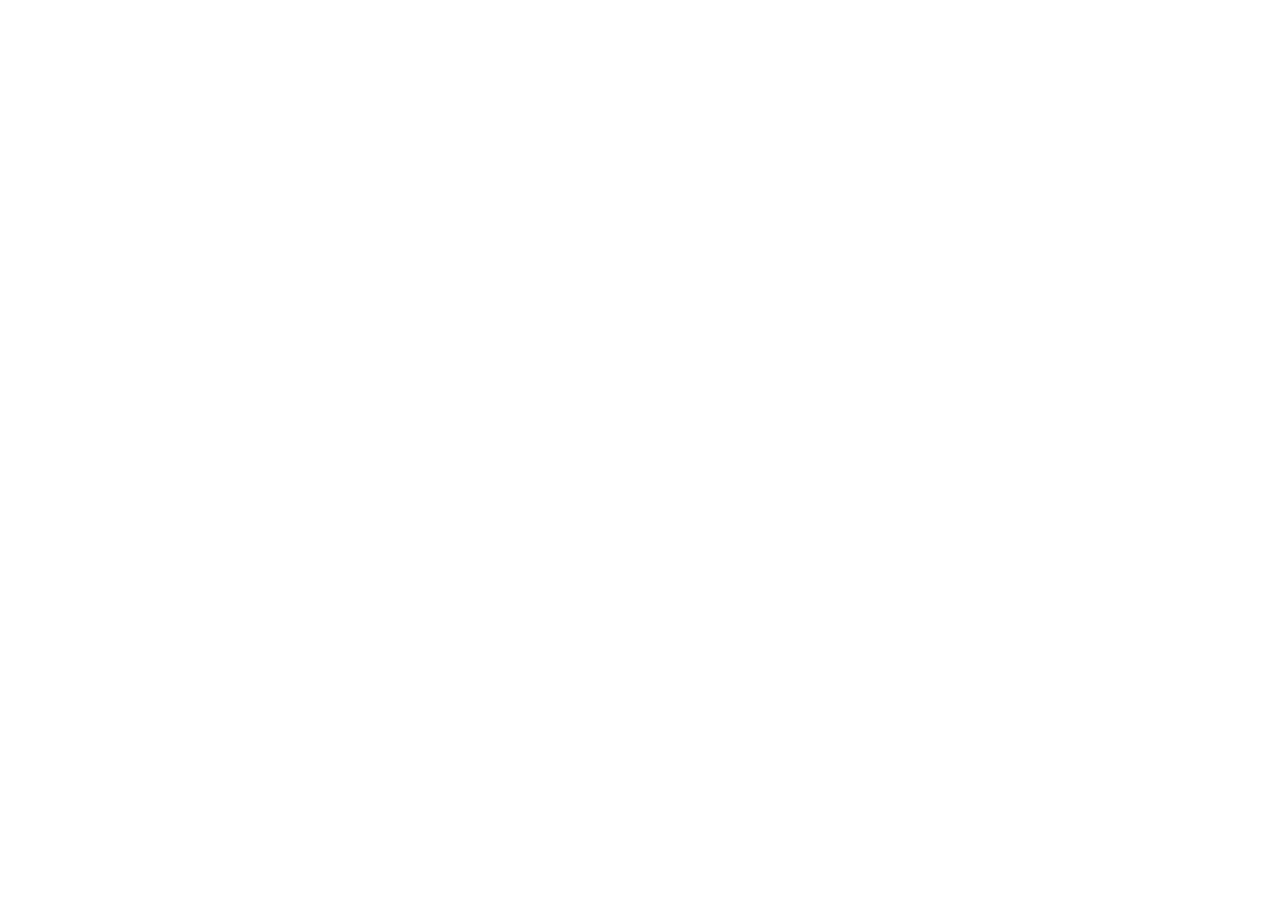
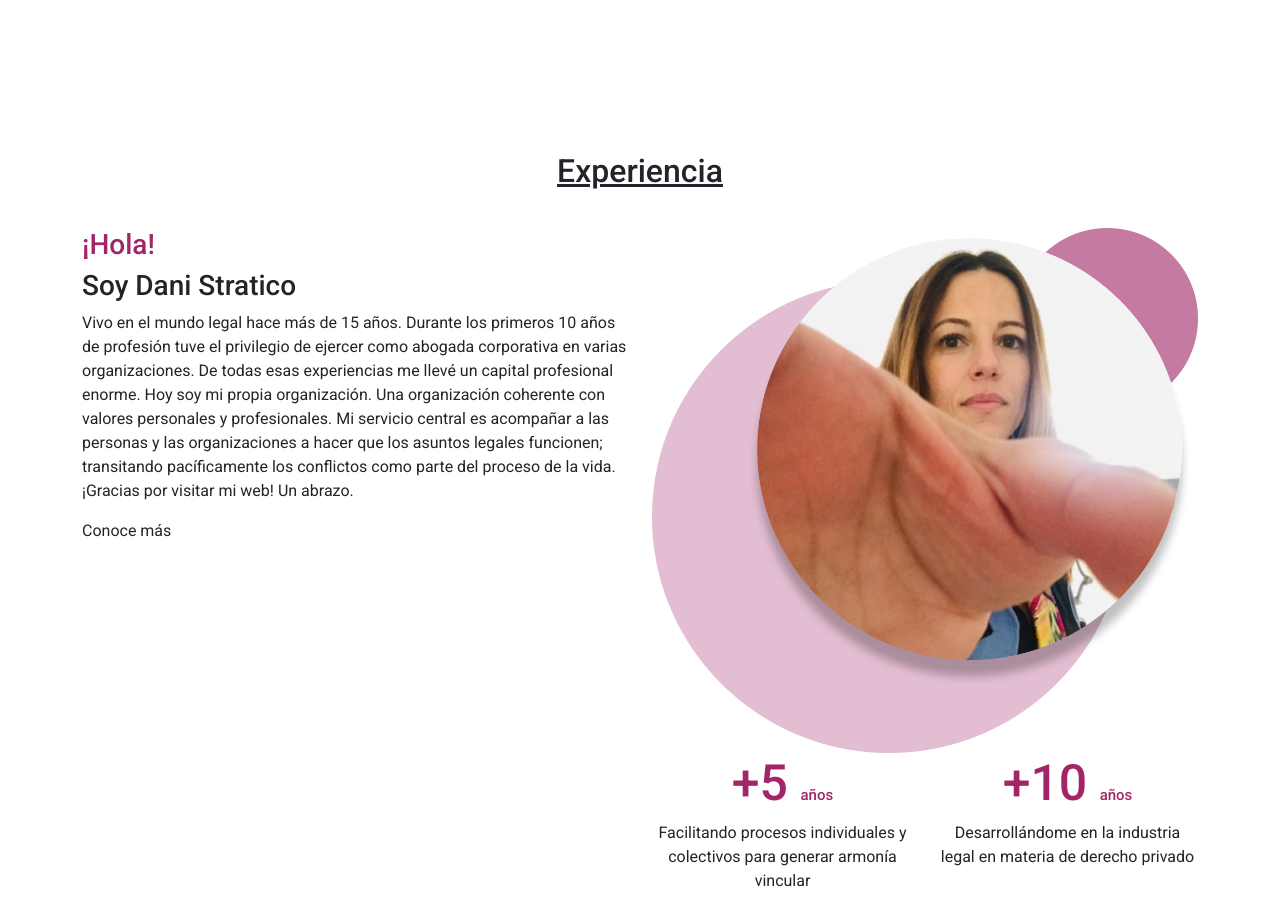
Before and after one commit to brian-exe/DanielaStraticoProyecto, a React (Create React App) app: page / in a window 1280 px wide. Shown: the part 780-1689 px from the top of the page. Before the commit the page ends 800 px from the top, so only its background shows below. Built offline with nearby package versions, Linux system fonts and the light colour scheme.

Commit message:
Se agrega seccion experiencia

```diff
--- a/src/App.js
+++ b/src/App.js
@@ -1,5 +1,7 @@
 import { Hero } from './hero/hero';
 import { NavMenu } from './navbar/nav';
+import Experience from './experience/experience';
+import React, { Component }  from 'react';
 import './style/style.css';
 
 function App() {
@@ -7,6 +9,7 @@
     <div className="App">
       <NavMenu />
       <Hero />
+      <Experience />
     </div>
   );
 }
--- /dev/null
+++ b/src/experience/experience.jsx
@@ -0,0 +1,48 @@
+import { Container, Row, Col, Button } from "react-bootstrap";
+import React from 'react';
+import expImg from '../assets/experienceImg.png'
+
+function Experience() {
+    return (
+        <Container className='container-exp'>
+            <Row>
+                <div className='container-title-exp'>
+                    <h2 className='title-exp'>Experiencia</h2>
+                </div>
+            </Row>
+            <Row>
+                <Col className="text-exp">
+                    <Row>
+                        <h3 className="text-primary-color">¡Hola!</h3>
+                        <h3>Soy Dani Stratico</h3> </Row>
+                    <Row>
+                        <p>Vivo en el mundo legal hace más de 15 años.
+                        Durante los primeros 10 años de profesión tuve el privilegio de ejercer como abogada corporativa en varias organizaciones. De todas esas experiencias me llevé un capital profesional enorme.
+                        Hoy soy mi propia organización. Una organización coherente con valores personales y profesionales.
+                        Mi servicio central es acompañar a las personas y las organizaciones a hacer que los asuntos legales funcionen; transitando pacíficamente los conflictos como parte del proceso de la vida.
+
+                        ¡Gracias por visitar mi web!
+                        Un abrazo.
+                        </p>
+                    </Row>
+                    <Row> <label>Conoce más</label> </Row>
+                </Col>
+                <Col>
+                    <Row> <img src={expImg} alt="" /></Row>
+                    <Row>
+                        <Col>
+                            <Row className="text-primary-color"> <h1 className="years-exp">+5 <span className="years-text-exp">años</span></h1> </Row>
+                            <Row> <Col> <p>Facilitando procesos individuales y colectivos para generar armonía vincular</p> </Col> </Row>
+                        </Col>
+                        <Col>
+                            <Row className="text-primary-color"> <h1 className="years-exp">+10 <span className="years-text-exp">años</span></h1></Row>
+                            <Row> <Col> <p>Desarrollándome en la industria legal en materia de derecho privado</p> </Col> </Row>
+                        </Col>
+                    </Row>
+                </Col>
+            </Row>
+        </Container>
+    );
+}
+
+export default Experience;
--- /dev/null
+++ b/src/style/experience/_experience.scss
@@ -0,0 +1,44 @@
+.container-exp {
+    margin-top: 100px;
+    align-items: center;
+    text-align: center;
+  }
+
+  .container-exp img{
+    max-height: 80%;
+    max-width: 100%;
+  }
+
+  .title-exp {
+    font-weight: 700 bold;
+    line-height: 98px;
+    letter-spacing: 0em;
+    text-align: center;
+    text-decoration: underline;
+  }
+
+  .container-title-exp {
+    margin-top: 50px;
+    text-align: center;
+  }
+
+  /* .text-exp {
+    font-size: 1.75rem;
+    font-weight: 500;
+    letter-spacing: 0em;
+    text-align: left;
+    color: rgba(115, 115, 115, 1);
+    width: 90%;
+    margin-top: 48px;
+  } */
+
+  .text-exp {
+    text-align: initial;
+  }
+  .years-exp {
+    font-size: 50px;
+  }
+
+  .years-text-exp {
+    font-size: 15px;
+  }
--- a/src/style/style.css
+++ b/src/style/style.css
@@ -62,6 +62,55 @@
   margin-top: 48px;
 }
 
+.container-exp {
+  margin-top: 100px;
+  align-items: center;
+  text-align: center;
+}
+
+.container-exp img{
+  max-height: 80%;
+  max-width: 100%;
+}
+
+.title-exp {
+  font-weight: 700 bold;
+  line-height: 98px;
+  letter-spacing: 0em;
+  text-align: center;
+  text-decoration: underline;
+}
+
+.container-title-exp {
+  margin-top: 50px;
+  text-align: center;
+}
+
+/* .text-exp {
+  font-size: 1.75rem;
+  font-weight: 500;
+  letter-spacing: 0em;
+  text-align: left;
+  color: rgba(115, 115, 115, 1);
+  width: 90%;
+  margin-top: 48px;
+} */
+
+.text-exp {
+  text-align: initial;
+}
+.years-exp {
+  font-size: 50px;
+}
+
+.years-text-exp {
+  font-size: 15px;
+}
+
+.text-primary-color{
+ color: #A12568;
+}
+
 @media only screen and (max-width: 1522px) {
   .lg-title-hero {
     font-size: 4rem;
--- a/src/style/style.scss
+++ b/src/style/style.scss
@@ -1,5 +1,6 @@
 @import './nav/nav';
 @import './hero/hero';
+@import './experience/experience';
 @import './mediaQ/mediasQ';
 
 * {
```
Also changed, not shown: src/assets/experienceImg.png (added).
